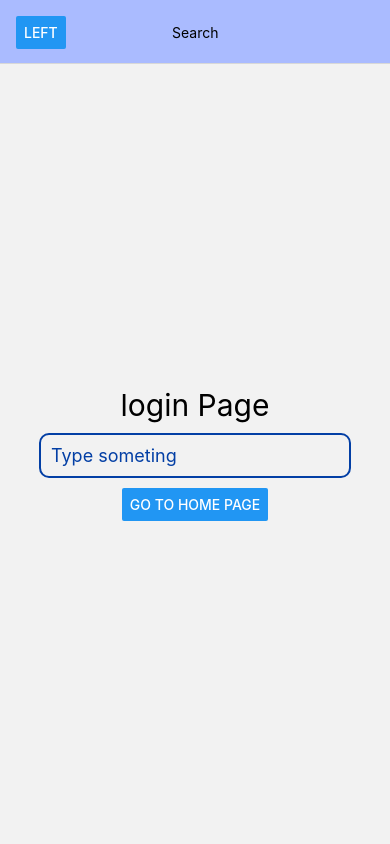
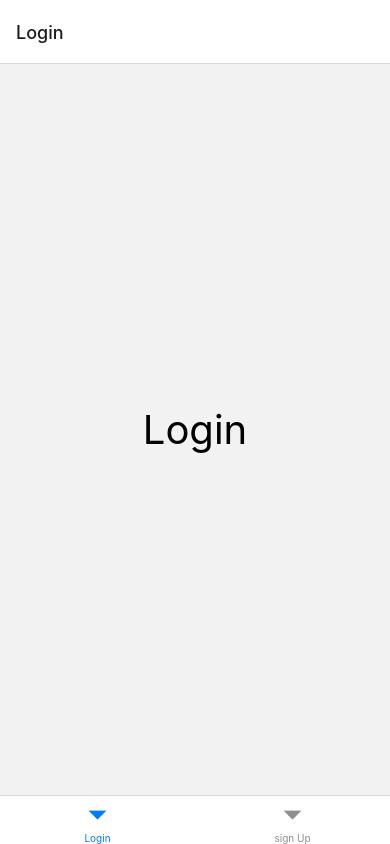
Before and after one commit to meihu-ganesh/ProjectNativeJs, a React Native app: screen /Login in a window 390 px wide. Built offline with nearby package versions, Linux system fonts and the light colour scheme.

Commit message:
Bottom Tab Navigation

```diff
--- a/App.js
+++ b/App.js
@@ -9,48 +9,25 @@
 import React, {useState} from 'react';
 import {Alert, Button, FlatList, ScrollView, StyleSheet, Text, TextInput, View} from 'react-native';
 import ExStyles from './style';
-import WebView from 'react-native-webview';
-import StackPage1 from './Pages/StackPage1';
 import { NavigationContainer } from '@react-navigation/native';
-import { createNativeStackNavigator } from '@react-navigation/native-stack';
-import HomePage from './Pages/HomePage';
-import LoginPage from './Pages/LoginPage';
-import HeaderSearch from './components/HeaderSearch';
+import { createBottomTabNavigator } from '@react-navigation/bottom-tabs';
+import LoginTab from './components/LoginTab';
+import SignupTab from './components/SignupTab';
 
-const Stack = createNativeStackNavigator();
+const Tab = createBottomTabNavigator();
 
 const App = () => {
 
-  const btnPressed = () => {
-    console.warn('btn pressed');
-  }
 
   return (
     <NavigationContainer>
-      <Stack.Navigator
-        screenOptions={{
-          headerStyle: {
-            backgroundColor: "#abf",
-          },
-          headerTitleStyle: {
-            fontSize: 24,
-          },
-          headerTintColor: '#ff9'
-        }}
-      >
-        <Stack.Screen name="Login" component={LoginPage}
-          options={{
-            headerTitle:()=> <Button title="Left" onPress={btnPressed} />,
-            headerRight: ()=> <HeaderSearch />,
-            title: 'User Login',
-          }}
-        />
-        <Stack.Screen name="Home" component={HomePage} />
-      </Stack.Navigator>
+      <Tab.Navigator>
+        <Tab.Screen name='Login' component={LoginTab}/>
+        <Tab.Screen name='sign Up' component={SignupTab}/>
+      </Tab.Navigator>
     </NavigationContainer>
-    // <HomePage />
-    // <LoginPage />
-    // <StackPage1 />
+    // <LoginTab />
+    // <SignupTab />
   );
 };
 
--- /dev/null
+++ b/components/LoginTab.js
@@ -0,0 +1,13 @@
+import React from "react";
+import { Text, View } from "react-native";
+
+const LoginTab = () => {
+
+    return (
+<View style={{flex:1, justifyContent: "center", alignItems: "center"}}>
+            <Text style={{fontSize: 40}}>Login</Text>
+        </View>
+    );
+};
+
+export default LoginTab;
--- /dev/null
+++ b/components/SignupTab.js
@@ -0,0 +1,13 @@
+import React from "react";
+import { Text, View } from "react-native";
+
+const SignupTab = () => {
+
+    return (
+        <View style={{flex:1, justifyContent: "center", alignItems: "center"}}>
+            <Text style={{fontSize: 40}}>Sign Up</Text>
+        </View>
+    );
+};
+
+export default SignupTab;
--- a/package.json
+++ b/package.json
@@ -10,6 +10,7 @@
     "lint": "eslint ."
   },
   "dependencies": {
+    "@react-navigation/bottom-tabs": "^6.5.7",
     "@react-navigation/native": "^6.1.6",
     "@react-navigation/native-stack": "^6.9.12",
     "react": "18.1.0",
```
Also changed, not shown: 2 other files (tests, documents, lock files or other folders).
